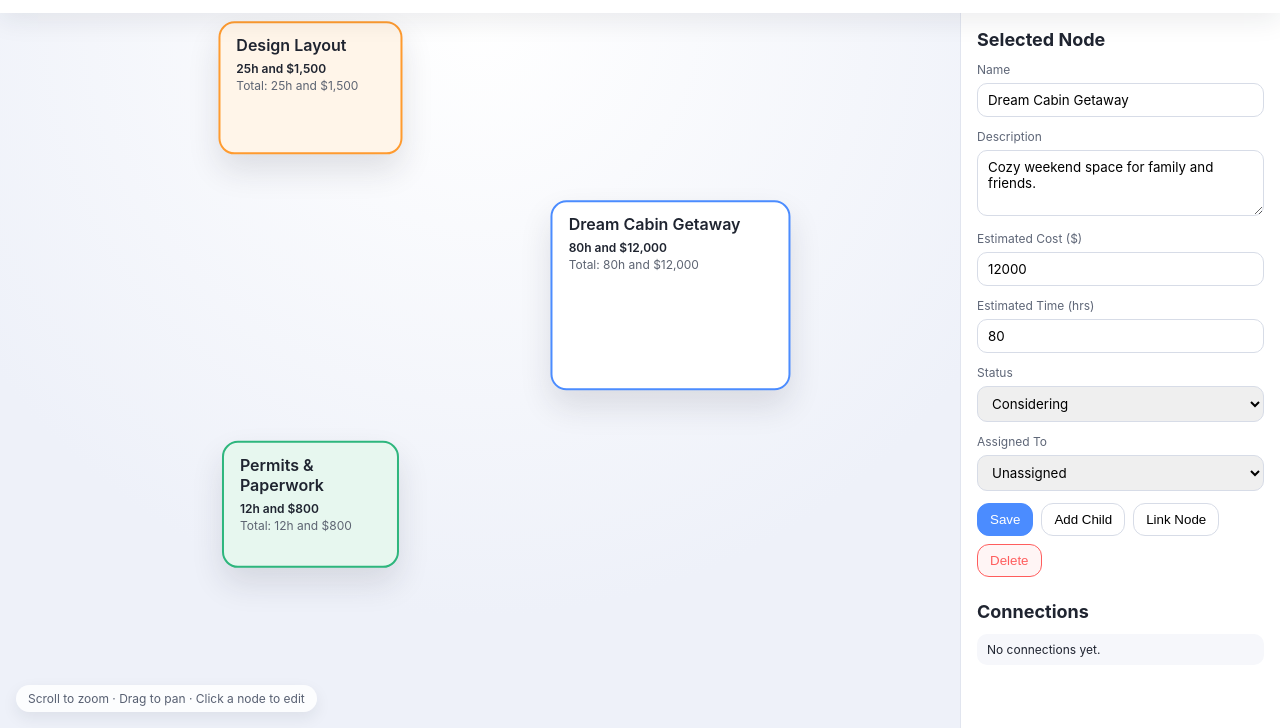
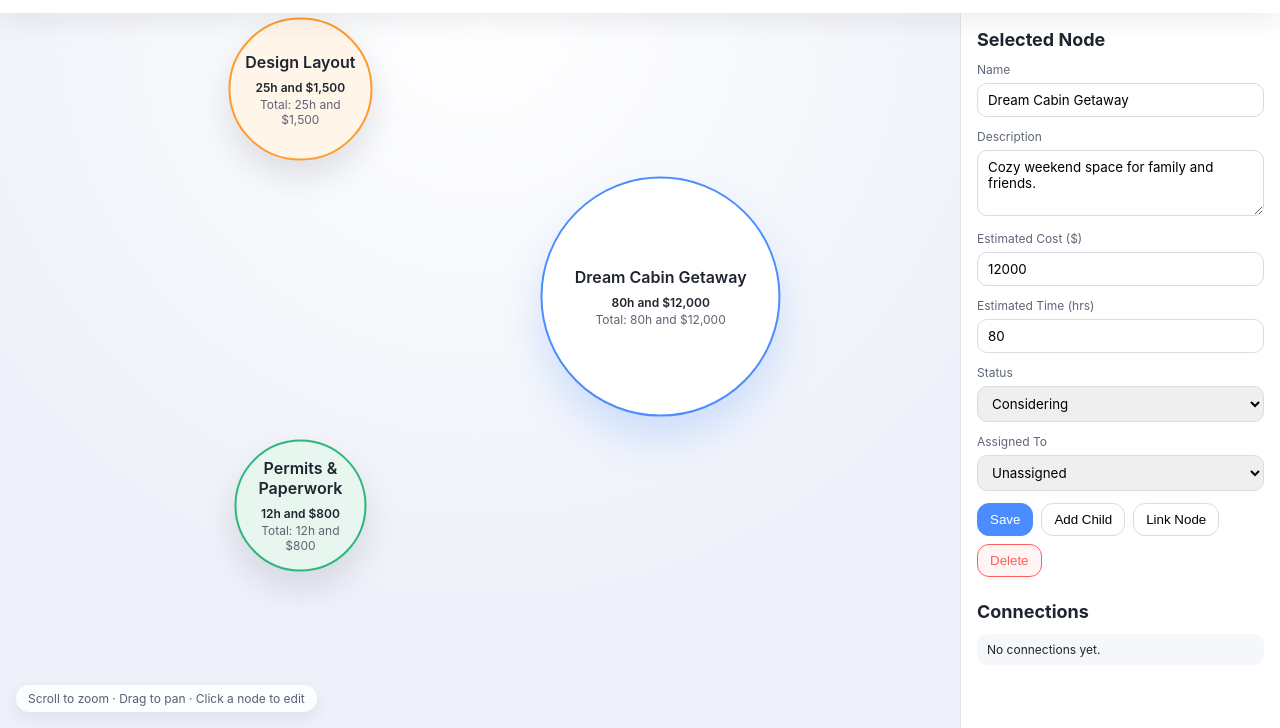
Before and after one commit to TreyWheeler/PlannerMap, a plain HTML site: page index.html in a window 1280 px wide. Shown: the part 72-800 px from the top of the page. Drawn offline with Linux system fonts and the light colour scheme.

Commit message:
Make nodes circular

```diff
--- a/app.js
+++ b/app.js
@@ -1,6 +1,10 @@
 const STORAGE_KEY = "plannerMapDataV1";
 const NODE_WIDTH_RANGE = [170, 240];
 const NODE_HEIGHT_RANGE = [120, 190];
+const NODE_RADIUS_RANGE = [
+  Math.min(NODE_WIDTH_RANGE[0], NODE_HEIGHT_RANGE[0]) / 2,
+  Math.max(NODE_WIDTH_RANGE[1], NODE_HEIGHT_RANGE[1]) / 2,
+];
 const ESTIMATED_RATE = 100;
 
 const mapViewport = document.getElementById("map-viewport");
@@ -377,16 +381,15 @@ function render() {
     const totals = totalsById.get(node.id) || { cost: 0, time: 0 };
     const totalEstimate = totals.cost + totals.time * ESTIMATED_RATE;
     const scaleValue = (totalEstimate - minSize) / (maxSize - minSize || 1);
-    const width =
-      NODE_WIDTH_RANGE[0] +
-      (NODE_WIDTH_RANGE[1] - NODE_WIDTH_RANGE[0]) * scaleValue;
-    const height =
-      NODE_HEIGHT_RANGE[0] +
-      (NODE_HEIGHT_RANGE[1] - NODE_HEIGHT_RANGE[0]) * scaleValue;
+    const radius =
+      NODE_RADIUS_RANGE[0] +
+      (NODE_RADIUS_RANGE[1] - NODE_RADIUS_RANGE[0]) * scaleValue;
+    const width = radius * 2;
+    const height = radius * 2;
     nodeSizes.set(node.id, {
       width,
       height,
-      radius: Math.max(width, height) / 2,
+      radius,
     });
   });
 
--- a/styles.css
+++ b/styles.css
@@ -96,22 +96,28 @@ body {
 
 .node {
   position: absolute;
-  border-radius: 16px;
-  padding: 12px 16px;
+  border-radius: 999px;
+  padding: 8px 10px;
   background: #ffffff;
   box-shadow: 0 16px 32px rgba(31, 36, 48, 0.12);
   border: 2px solid transparent;
-  transition: transform 0.2s ease, box-shadow 0.2s ease;
-  min-width: 160px;
+  transition: transform 0.2s ease, box-shadow 0.2s ease, border-color 0.2s ease;
+  display: flex;
+  flex-direction: column;
+  align-items: center;
+  justify-content: center;
+  text-align: center;
 }
 
 .node:hover {
   transform: translate(-50%, -50%) scale(1.02);
   box-shadow: 0 20px 36px rgba(31, 36, 48, 0.18);
+  border-color: rgba(75, 140, 255, 0.4);
 }
 
 .node--selected {
   border-color: #4b8cff;
+  box-shadow: 0 22px 40px rgba(75, 140, 255, 0.22);
 }
 
 .node--shelved {
```
